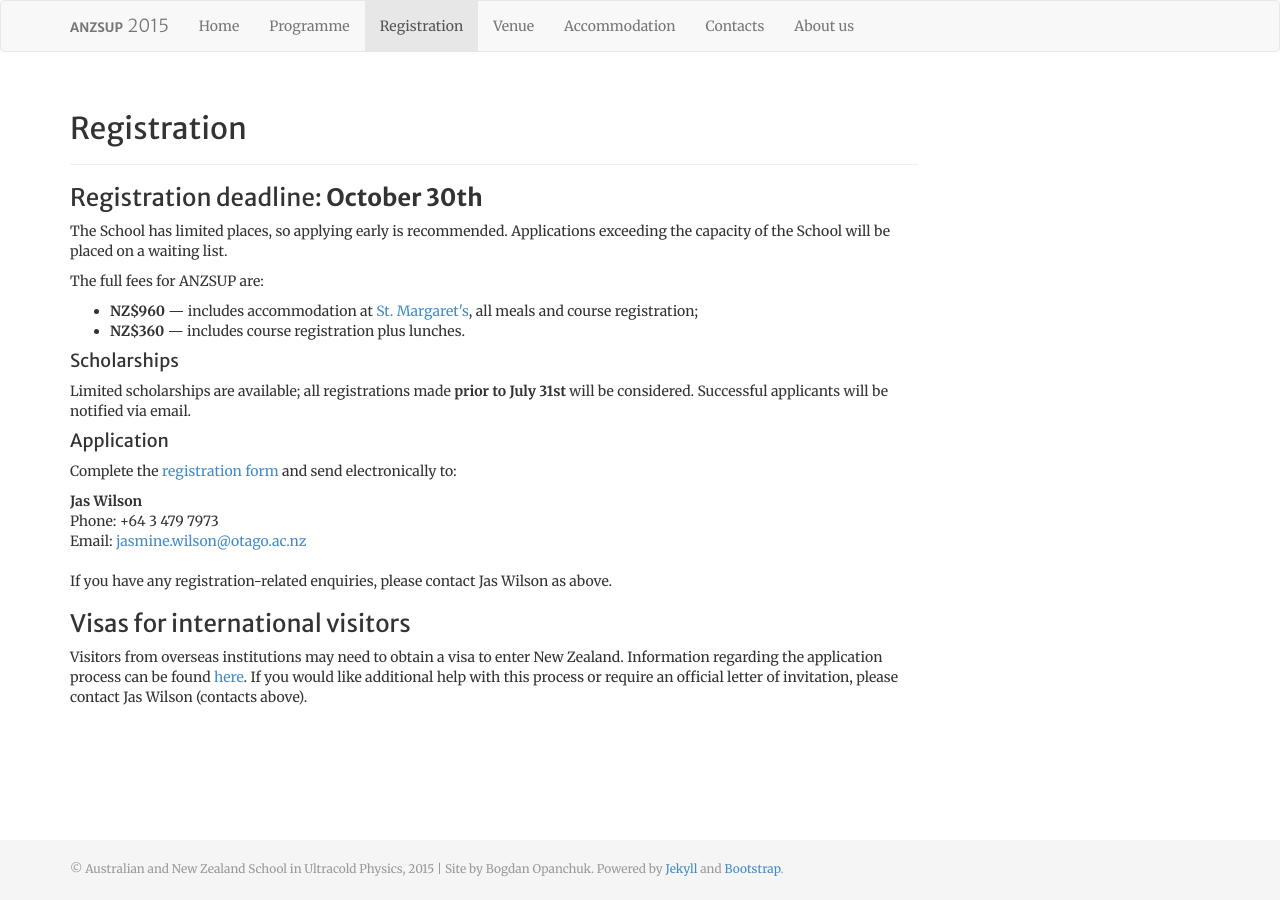
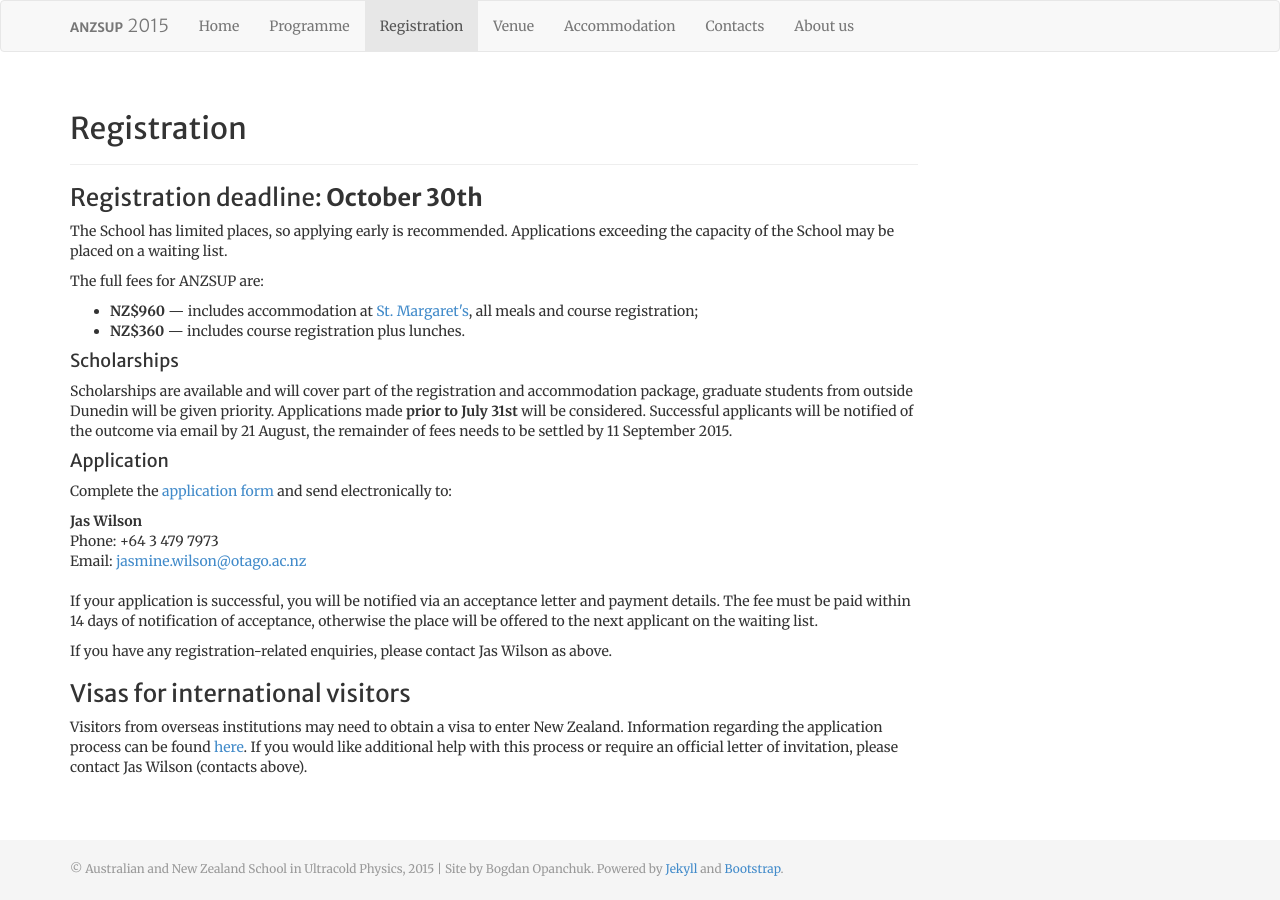
Before and after one commit to anzsup/anzsup.github.io, a Jekyll site: the page built from registration.html, in a window 1280 px wide. Built offline with Jekyll 4.4.1, drawn with Linux system fonts in a browser that asks for light colours.

Commit message:
registration: changes to registration process

```diff
--- a/registration.html
+++ b/registration.html
@@ -15,7 +15,7 @@ group_position: 3
 <h3>Registration deadline: <strong>October 30th</strong></h3>
 
 <p>
-The School has limited places, so applying early is recommended. Applications exceeding the capacity of the School will be placed on a waiting list.
+The School has limited places, so applying early is recommended. Applications exceeding the capacity of the School may be placed on a waiting list.
 </p>
 
 <p>
@@ -28,17 +28,19 @@ The full fees for ANZSUP are:
 
 <h4>Scholarships</h4>
 
-<p>Limited scholarships are available; all registrations made <strong>prior to July 31st</strong> will be considered. Successful applicants will be notified via email.</p>
+<p>Scholarships are available and will cover part of the registration and accommodation package, graduate students from outside Dunedin will be given priority. Applications made <strong>prior to July 31st</strong> will be considered. Successful applicants will be notified of the outcome via email by 21 August, the remainder of fees needs to be settled by 11 September 2015.</p>
 
 <h4>Application</h4>
 
-<p>Complete the <a href="registration_form.pdf">registration form</a> and send electronically to:</p>
+<p>Complete the <a href="application_form.pdf">application form</a> and send electronically to:</p>
 
 <address>
 <b>Jas Wilson</b><br>
 Phone: +64 3 479 7973<br>
 Email: <a href="mailto:jasmine.wilson@otago.ac.nz">jasmine.wilson@otago.ac.nz</a>
 </address>
+
+<p>If your application is successful, you will be notified via an acceptance letter and payment details.  The fee must be paid within 14 days of notification of acceptance, otherwise the place will be offered to the next applicant on the waiting list.</p>
 
 <p>If you have any registration-related enquiries, please contact Jas Wilson as above.</p>
 
```
Also changed, not shown: 2 other files.
